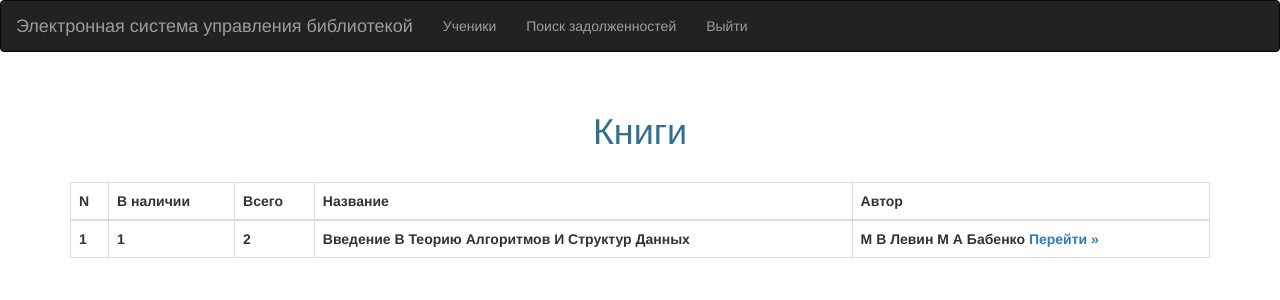
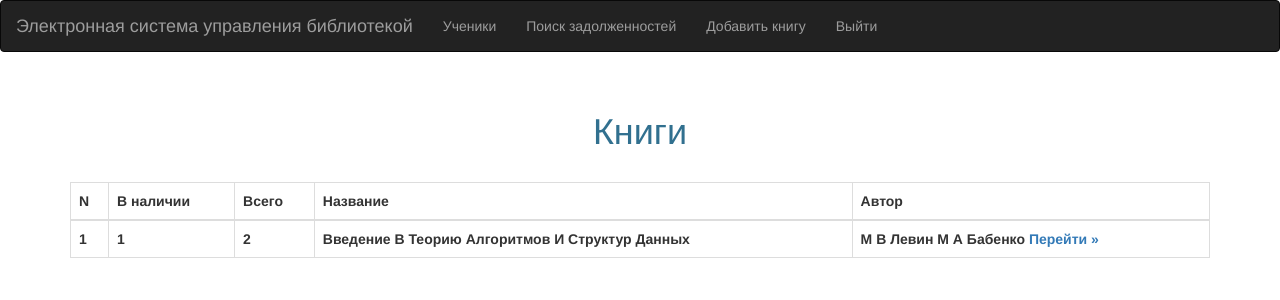
Before and after one commit to AntonRoy/Neolib, a Flask app: page /get_books in a window 1280 px wide. Shown: the top 300 px of the page. Run offline with Flask 2, Linux system fonts and the light colour scheme; the visitor is signed in with stand-in values (Sample User, id 1); data comes from the database, SQL or seed files in the repository; lists and menus that the app fills with data are empty; some libraries are stand-ins or nearby versions.

Commit message:
newtemplates

```diff
--- a/templates/book.html
+++ b/templates/book.html
@@ -9,6 +9,7 @@
             <ul class="nav navbar-nav">
                 <li><a href="{{ url_for('get_students')}}">Ученики</a></li>
                 <li><a href="{{ url_for('main') }}" >Поиск задолженностей</a></li>
+                <li><a href="{{ url_for('addbook') }}" >Добавить книгу</a></li>
                 <li><a href="{{ url_for('logout') }}">Выйти</a></li>
             </ul>
         </div>
--- a/templates/stud.html
+++ b/templates/stud.html
@@ -9,6 +9,7 @@
             <ul class="nav navbar-nav">
                 <li><a href="{{ url_for('get_books')}}">Книги</a></li>
                 <li><a href="{{ url_for('main') }}" >Поиск задолжностей</a></li>
+                <li><a href="{{ url_for('addbook') }}" >Добавить книгу</a></li>
                 <li><a href="{{ url_for('logout') }}">Выйти</a></li>
             </ul>
         </div>
```
